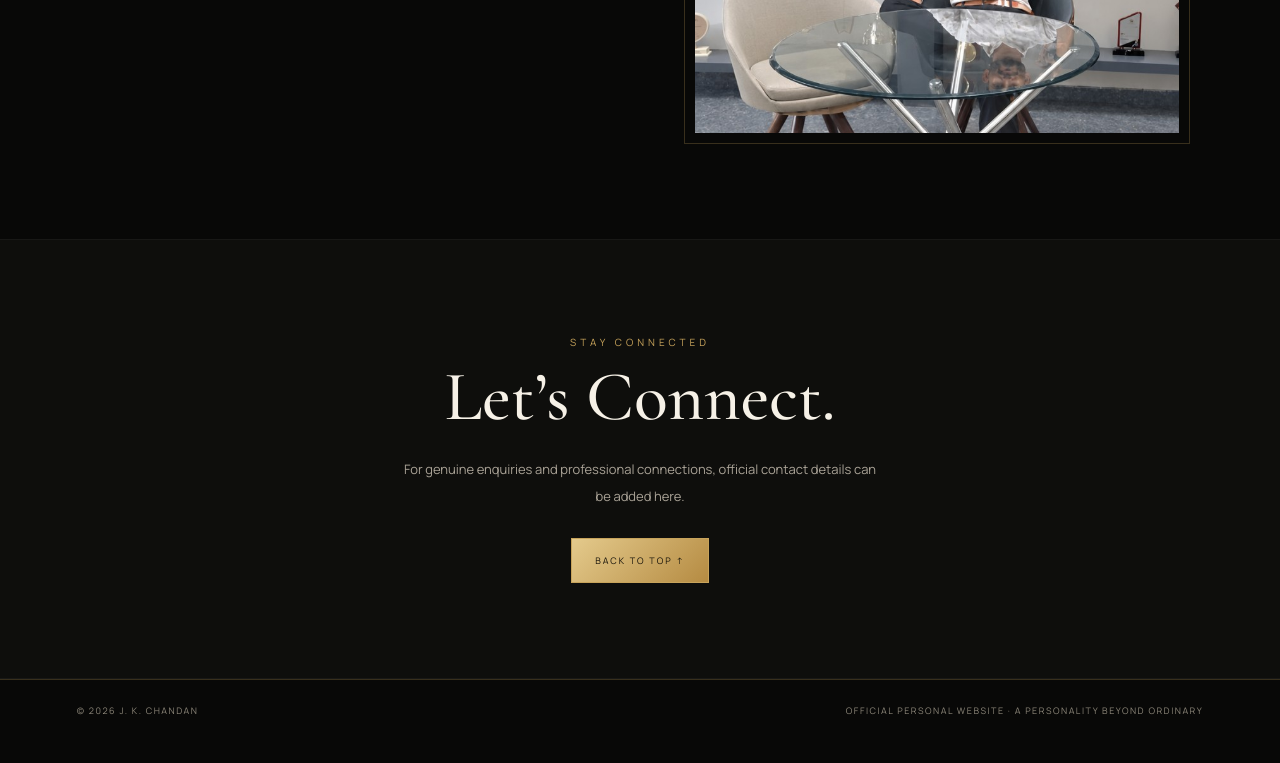
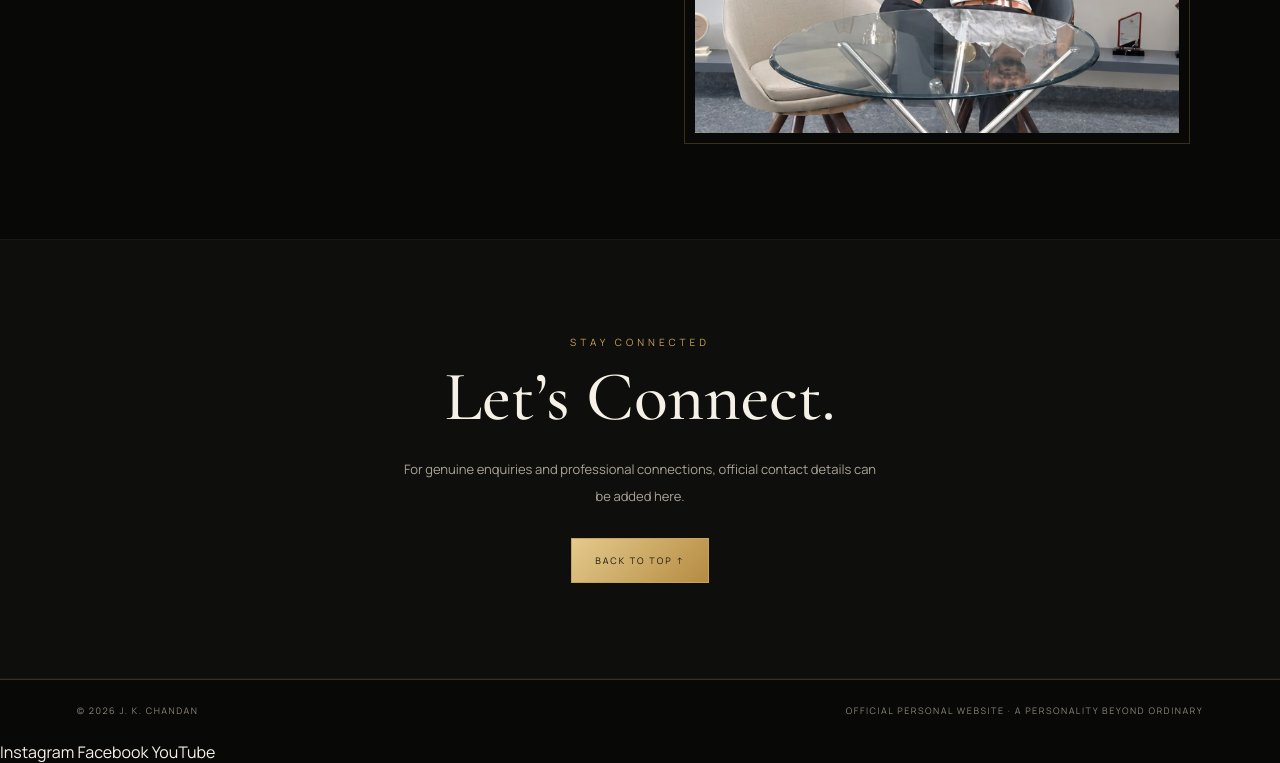
Before and after one commit to JKChandan02/jk-chandan-website, a plain HTML site: page index.html in a window 1280 px wide. Shown: the part 2341-3104 px from the top of the page. Before the commit the page ends 3082 px from the top, so only its background shows below. Drawn offline with nearby package versions, Linux system fonts and the light colour scheme.

Commit message:
Add social media links in the footer
Added social media links to the footer.

```diff
--- a/index.html
+++ b/index.html
@@ -29,3 +29,8 @@ footer{border-top:1px solid var(--line);padding:24px 6%;display:flex;justify-con
 <section class="content dark contact" id="contact"><div class="inner"><div class="kicker">Stay connected</div><h2 class="title">Let’s Connect.</h2><p class="copy">For genuine enquiries and professional connections, official contact details can be added here.</p><a class="btn gold" href="#home">Back to Top ↑</a></div></section></main>
 <footer><span>© <span id="year"></span> J. K. Chandan</span><span>Official Personal Website · A Personality Beyond Ordinary</span></footer>
 <script>document.getElementById('year').textContent=new Date().getFullYear()</script></body></html>
+<div class="social-links">
+  <a href="https://www.instagram.com/" target="_blank">Instagram</a>
+  <a href="https://www.facebook.com/" target="_blank">Facebook</a>
+  <a href="https://www.youtube.com/" target="_blank">YouTube</a>
+</div>
```
